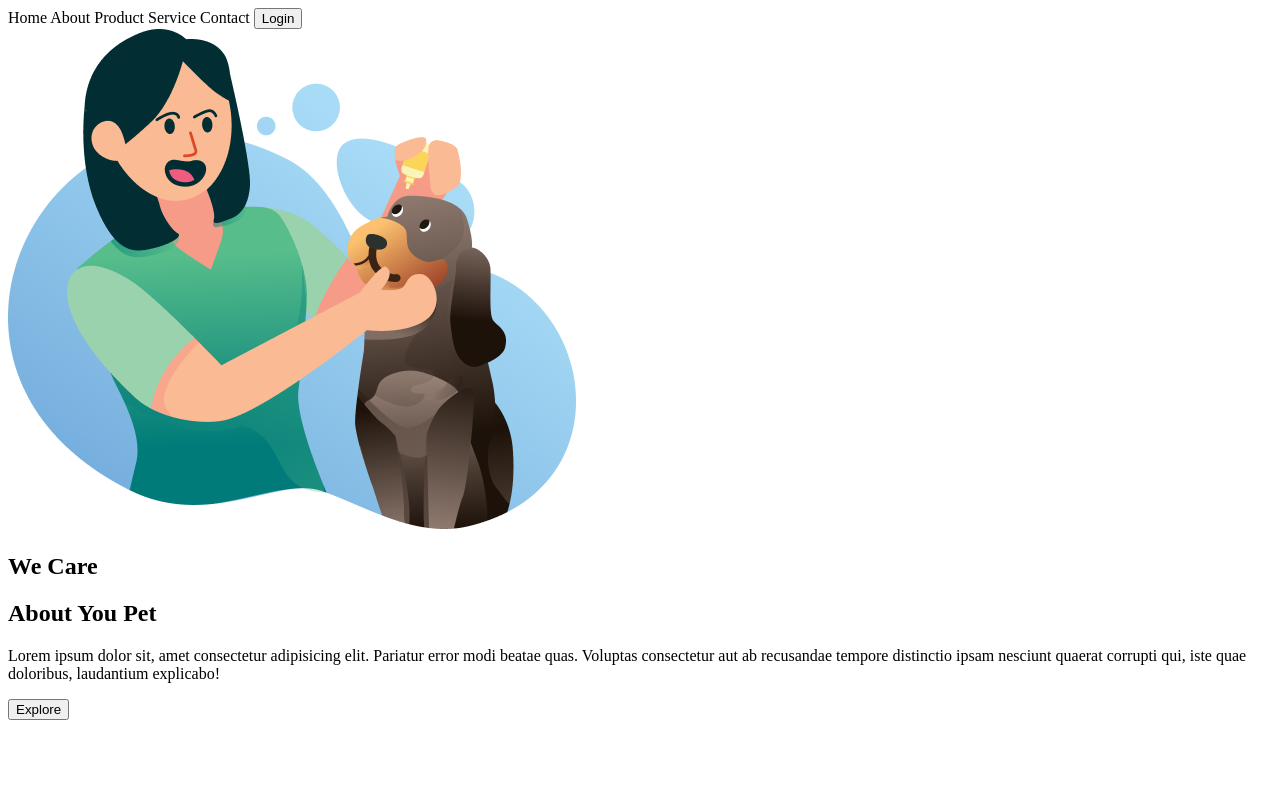
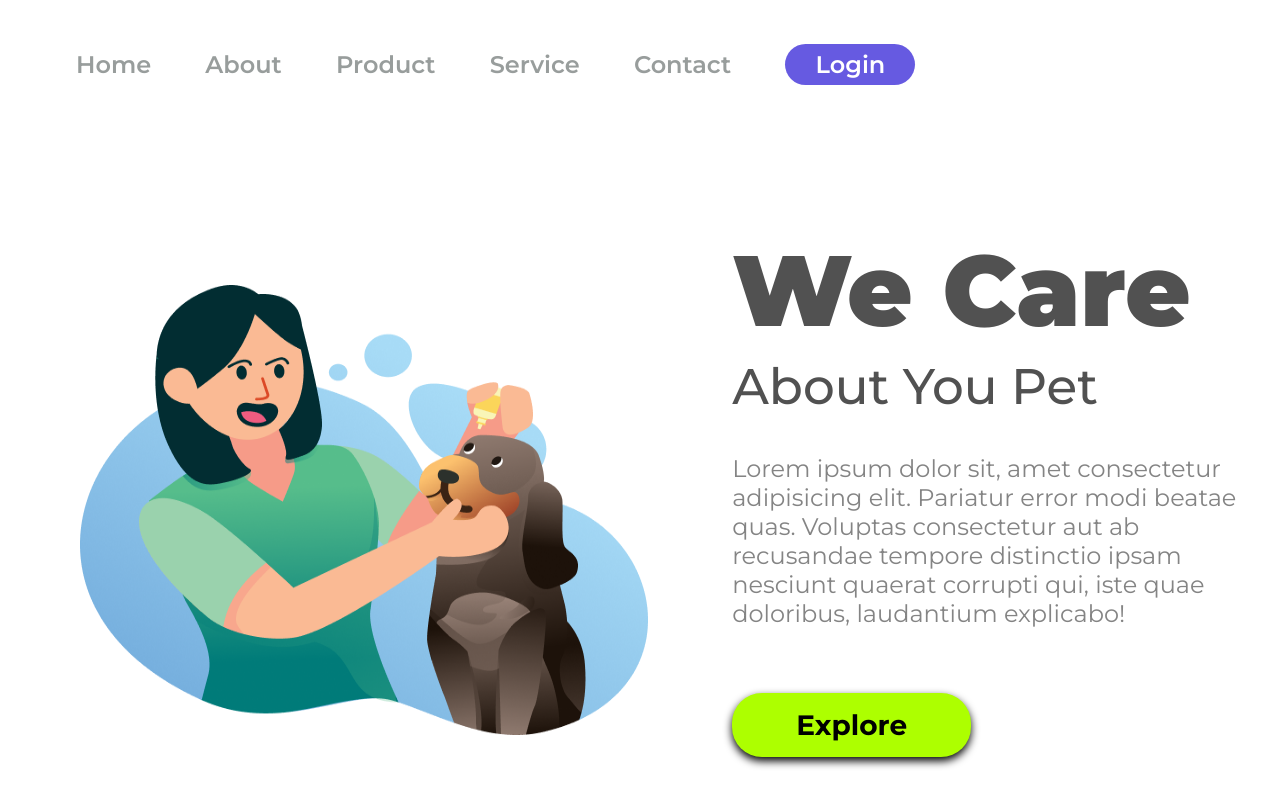
Before and after one commit to DalioSY/we-care, a plain HTML site: page index.html in a window 1280 px wide. Drawn offline with Linux system fonts and the light colour scheme.

Commit message:
link da pasta css

```diff
--- a/index.html
+++ b/index.html
@@ -3,7 +3,7 @@
 <head>
     <meta charset="UTF-8">
     <meta name="viewport" content="width=device-width, initial-scale=1.0">
-    <link href="./Projeto-1.css" rel="stylesheet">
+    <link href="./styles.css" rel="stylesheet">
     <title>Projeto 1</title>
 </head>
 <body>
```
